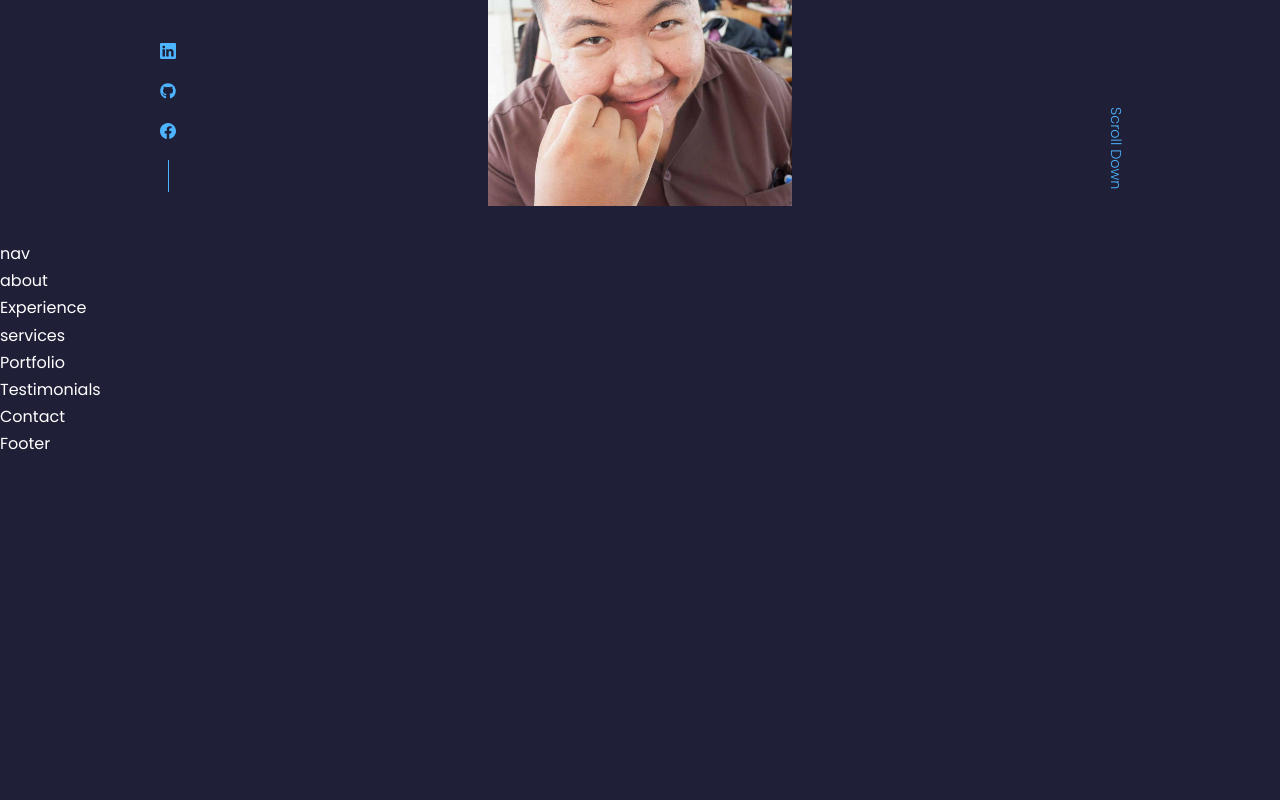
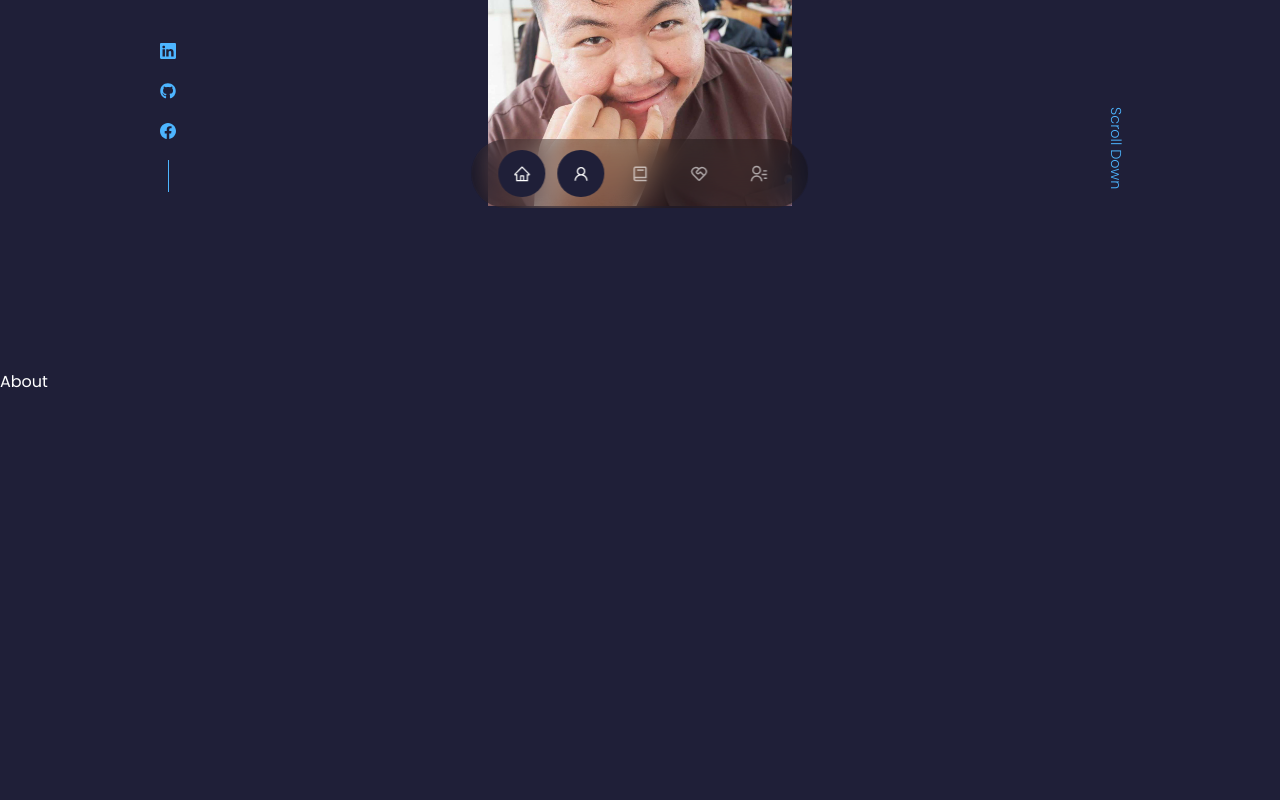
Before and after one commit to sometimemecry/reactprojecttest, a React (Create React App) app: page / in a window 1280 px wide. Shown: the part 560-1360 px from the top of the page. Before the commit the page ends 1018 px from the top, so only its background shows below. Built offline with nearby package versions, Linux system fonts and the light colour scheme.

Commit message:
Test Commit

```diff
--- a/src/components/about/About.jsx
+++ b/src/components/about/About.jsx
@@ -3,7 +3,7 @@
 
 const about = () => {
   return (
-    <div>about</div>
+    <section id='about'>About</section>
   )
 }
 
--- a/src/components/contact/Contact.jsx
+++ b/src/components/contact/Contact.jsx
@@ -3,7 +3,7 @@
 
 const Contact = () => {
   return (
-    <div>Contact</div>
+    <section id='contact'>Contact</section>
   )
 }
 
--- a/src/components/experience/Experience.jsx
+++ b/src/components/experience/Experience.jsx
@@ -3,7 +3,7 @@
 
 const Experience = () => {
   return (
-    <div>Experience</div>
+    <section id='experience'>Experience</section>
   )
 }
 
--- a/src/components/nav/Nav.jsx
+++ b/src/components/nav/Nav.jsx
@@ -1,9 +1,22 @@
 import React from 'react'
 import './nav.css'
+import {AiOutlineHome} from 'react-icons/ai'
+import {AiOutlineUser} from 'react-icons/ai'
+import {BiBook} from 'react-icons/bi'
+import {RiServiceLine} from 'react-icons/ri'
+import {RiContactsLine} from 'react-icons/ri'
+import {useState} from 'react'
 
 const nav = () => {
+  const [activeNav, setActiveNav] = useState('#')
   return (
-    <div>nav</div>
+    <nav>
+      <a href="#" onClick={() => setActiveNav('#')} className={activeNav === '#' ? 'active' : ''}><AiOutlineHome /></a>
+      <a href="#about" onClick={() => setActiveNav('#about')} className={activeNav === '#' ? 'active' : ''}><AiOutlineUser /></a>
+      <a href="#experience"><BiBook /></a>
+      <a href="#services"><RiServiceLine /></a>
+      <a href="#contact"><RiContactsLine /></a>
+    </nav>
   )
 }
 
--- a/src/components/nav/nav.css
+++ b/src/components/nav/nav.css
@@ -0,0 +1,33 @@
+nav {
+    background: rgba(0,0,0, 0.3);
+    width: max-content;
+    display: block;
+    padding: 0.7rem 1.7rem;
+    z-index: 2;
+    position: fixed;
+    left: 50%;
+    transform: translateX(-50%);
+    bottom: 2rem;
+    display: flex;
+    gap: 0.8rem;
+    border-radius: 3rem;
+    backdrop-filter: blur(15px);
+}
+
+nav a {
+    background: transparent;
+    padding: 0.9rem;
+    border-radius: 50%;
+    display: flex;
+    color: var(--color-light);
+    font-size: 1.1rem;
+}
+
+nav a:hover {
+    background: rgba(0,0,0, 0.3);
+}
+
+nav a.active {
+    background: var(--color-bg);
+    color: var(--color-white);
+}
--- a/src/components/portfolio/Portfolio.jsx
+++ b/src/components/portfolio/Portfolio.jsx
@@ -3,7 +3,7 @@
 
 const Portfolio = () => {
   return (
-    <div>Portfolio</div>
+    <section id='portfolio'>Portfolio</section>
   )
 }
 
--- a/src/components/services/Services.jsx
+++ b/src/components/services/Services.jsx
@@ -3,7 +3,7 @@
 
 const services = () => {
   return (
-    <div>services</div>
+    <section id='services'>Services</section>
   )
 }
 
--- a/src/components/testimonials/Testimonials.jsx
+++ b/src/components/testimonials/Testimonials.jsx
@@ -3,7 +3,7 @@
 
 const Testimonials = () => {
   return (
-    <div>Testimonials</div>
+    <section id='testimonials'>Testimonials</section>
   )
 }
 
--- a/src/index.css
+++ b/src/index.css
@@ -56,6 +56,7 @@
 
 section {
     margin-top: 8rem;
+    height: 100vh;
 }
 
 section > h2, section > h5 {
```
